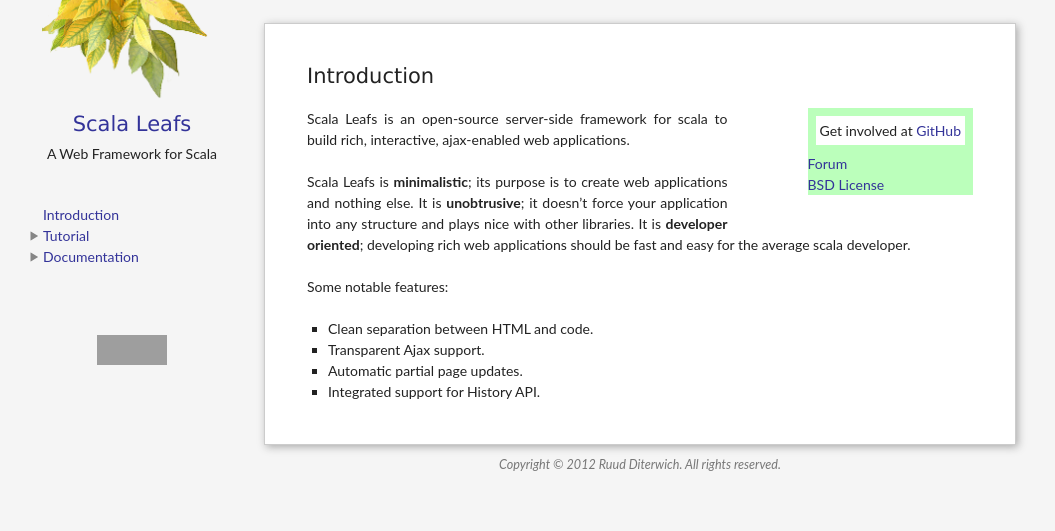
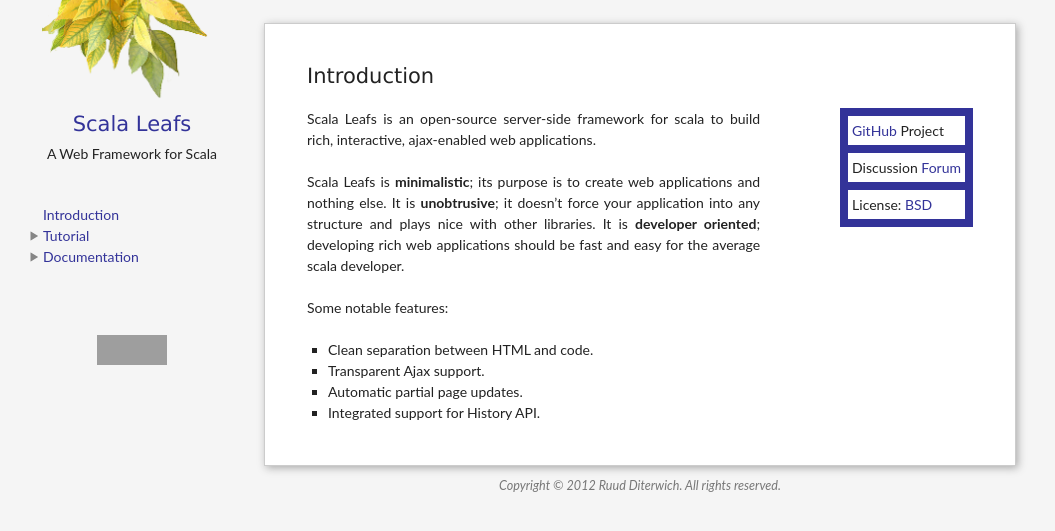
Before and after one commit to scalastuff/scalaleafs, a Jekyll site: the page built from index.md, in a window 1280 px wide. Shown: the top 531 px of the page, without its empty margins (0-1055 px from the left). Built offline with Jekyll 4.4.1, drawn with Linux system fonts in a browser that asks for light colours; grey boxes are pictures that could not be loaded.

Commit message:
Updated index.md

```diff
--- a/index.md
+++ b/index.md
@@ -3,10 +3,10 @@
 layout: default
 ---
 
-<div style="float:right; margin-left: 80px; margin-bottom: 20px; background-color: #bfb">
-<div style="margin: 8px; padding: 4px; background-color: white;">Get involved at <a href="https://github.com/scalastuff/scalaleafs">GitHub</a></div>
-<a href="https://groups.google.com/forum/#!forum/scalaleafs">Forum</a><br/>
-<a href="https://github.com/scalastuff/scalaleafs/blob/master/LICENSE.TXT">BSD License</a>
+<div style="float:right; margin-left: 80px; margin-bottom: 20px; background-color: #339">
+<div style="margin: 8px; padding: 4px; background-color: white;"><a href="https://github.com/scalastuff/scalaleafs">GitHub</a> Project</div>
+<div style="margin: 8px; padding: 4px; background-color: white;">Discussion <a href="https://groups.google.com/forum/#!forum/scalaleafs">Forum</a></div>
+<div style="margin: 8px; padding: 4px; background-color: white;">License: <a href="https://github.com/scalastuff/scalaleafs/blob/master/LICENSE.TXT">BSD</a></div>
 </div>
 
 Scala Leafs is an open-source server-side framework for scala to build rich, interactive, ajax-enabled web applications.
```
